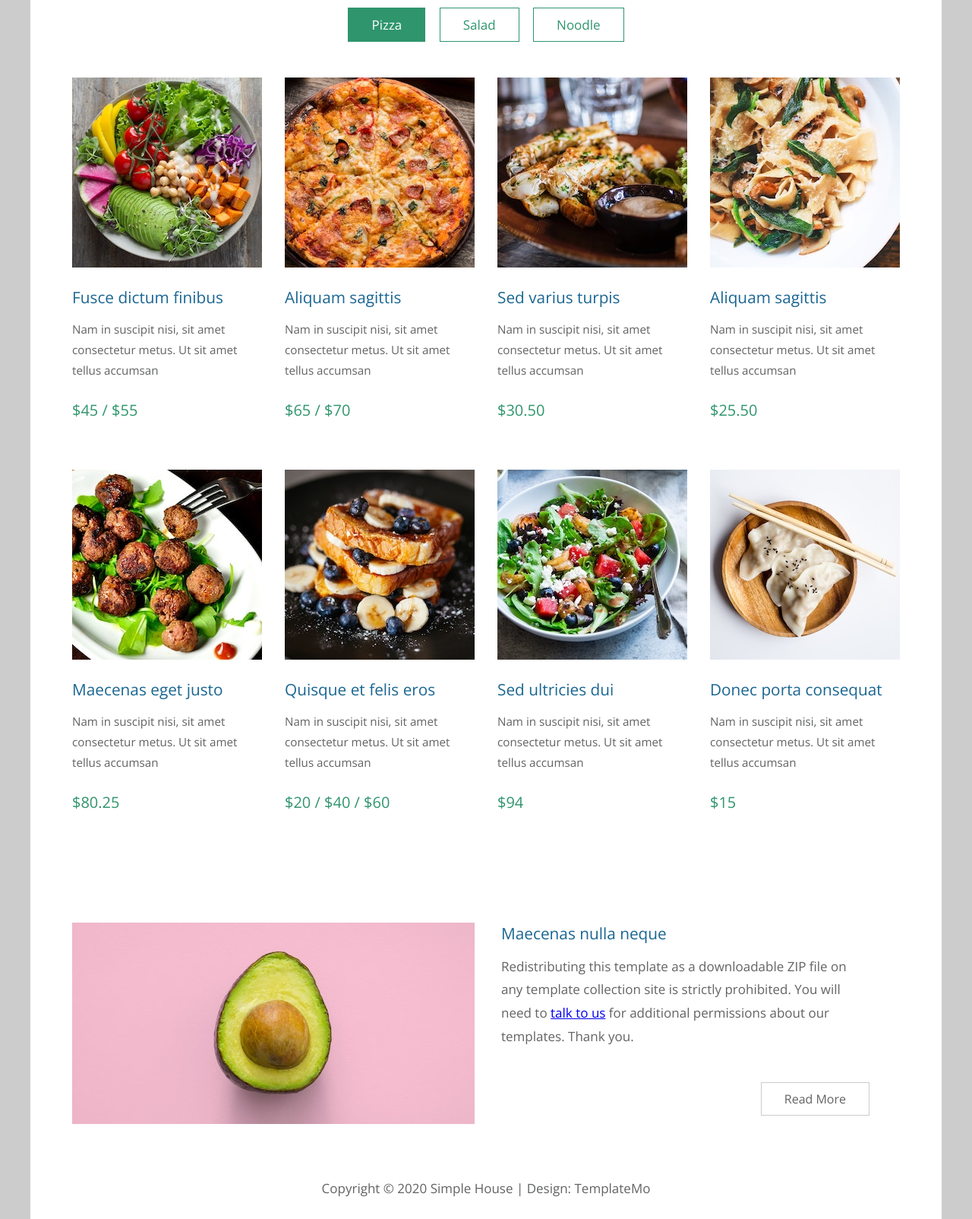
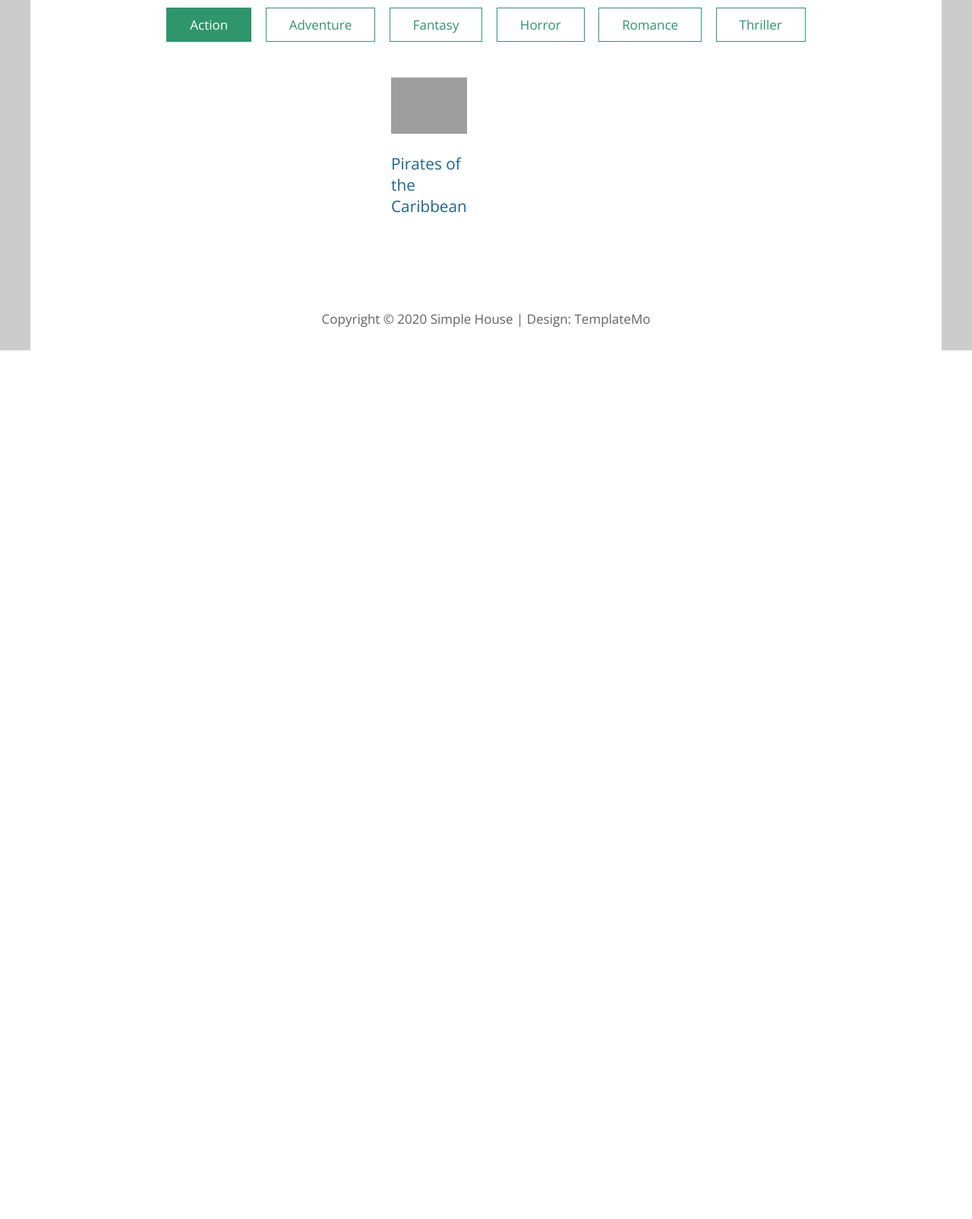
Before and after one commit to Mark128/movie-orders, a Django app: page /movies/ in a window 1280 px wide. Shown: the part 681-2285 px from the top of the page at 76% size. After the commit the page ends 1142 px from the top, so only its background shows below. Run offline with Django 3.2, Linux system fonts and the light colour scheme; data comes from the database, SQL or seed files in the repository; both versions use the stored data as it was after the commit; grey boxes are pictures that could not be loaded.

Commit message:
movie series with images showing on main page

```diff
--- a/movies/admin.py
+++ b/movies/admin.py
@@ -10,8 +10,8 @@ class MoviesAdmin(admin.ModelAdmin):
 
 class SeriesAdmin(admin.ModelAdmin):
     model = Series
-    list_display = ['name', 'description', 'get_genre']
-    fields = ['name', 'description', 'genre']
+    list_display = ['name', 'description', 'get_genre', 'image']
+    fields = ['name', 'description', 'genre', 'image']
 
     def get_genre(self, obj):
         return obj.genre.name
--- a/movies/templates/base.html
+++ b/movies/templates/base.html
@@ -8,6 +8,8 @@
     <title>Movie Order</title>
     <link href="https://fonts.googleapis.com/css?family=Open+Sans:400" rel="stylesheet" />
 	<link href="{% static 'movies/mystyle.css' %}" rel="stylesheet" />
+	<script src="{% static 'movies/js/jquery.min.js' %}"></script>
+	<script src="{% static 'movies/js/parallax.min.js' %}"></script>
 </head>
 
 <body>
@@ -28,9 +30,9 @@
 						</div>
 						<nav class="col-md-6 col-12 tm-nav">
 							<ul class="tm-nav-ul">
-								<li class="tm-nav-li"><a href="index.html" class="tm-nav-link active">Home</a></li>
-								<li class="tm-nav-li"><a href="about.html" class="tm-nav-link">About</a></li>
-								<li class="tm-nav-li"><a href="contact.html" class="tm-nav-link">Contact</a></li>
+								<li class="tm-nav-li"><a href="#" class="tm-nav-link active">Home</a></li>
+								<li class="tm-nav-li"><a href="#" class="tm-nav-link">About</a></li>
+								<li class="tm-nav-li"><a href="#" class="tm-nav-link">Contact</a></li>
 							</ul>
 						</nav>
 					</div>
@@ -46,21 +48,7 @@
             | Design: <a rel="nofollow" href="https://templatemo.com">TemplateMo</a></p>
 		</footer>
 	</div>
-	<script src="{% static 'movies/js/jquery.min.js' %}"></script>
-	<script src="{% static 'movies/js/parallax.min.js' %}"></script>
-	<script>
-		$(document).ready(function(){
-			// Handle click on paging links
-			$('.tm-paging-link').click(function(e){
-				e.preventDefault();
 
-				var page = $(this).text().toLowerCase();
-				$('.tm-gallery-page').addClass('hidden');
-				$('#tm-gallery-page-' + page).removeClass('hidden');
-				$('.tm-paging-link').removeClass('active');
-				$(this).addClass("active");
-			});
-		});
-	</script>
+
 </body>
 </html>
--- a/movies/templates/movies/all-movies.html
+++ /dev/null
@@ -1,275 +0,0 @@
-{% extends "base.html" %}
-{% load static %}
-{% block content %}
-<main>
-    <header class="row tm-welcome-section">
-        <h2 class="col-12 text-center tm-section-title">Movie Orders</h2>
-        <p class="col-12 text-center">Your Quick Access to Popular Movie Series Orders<</p>
-    </header>
-
-    <div class="tm-paging-links">
-        <nav>
-            <ul>
-                <li class="tm-paging-item"><a href="#" class="tm-paging-link active">Pizza</a></li>
-                <li class="tm-paging-item"><a href="#" class="tm-paging-link">Salad</a></li>
-                <li class="tm-paging-item"><a href="#" class="tm-paging-link">Noodle</a></li>
-            </ul>
-        </nav>
-    </div>
-
-    <!-- Gallery -->
-    <div class="row tm-gallery">
-        <!-- gallery page 1 -->
-        <div id="tm-gallery-page-pizza" class="tm-gallery-page">
-            <article class="col-lg-3 col-md-4 col-sm-6 col-12 tm-gallery-item">
-                <figure>
-                    <img src="img/gallery/01.jpg" alt="Image" class="img-fluid tm-gallery-img"/>
-                    <figcaption>
-                        <h4 class="tm-gallery-title">Fusce dictum finibus</h4>
-                        <p class="tm-gallery-description">Nam in suscipit nisi, sit amet consectetur metus. Ut sit amet
-                            tellus accumsan</p>
-                        <p class="tm-gallery-price">$45 / $55</p>
-                    </figcaption>
-                </figure>
-            </article>
-            <article class="col-lg-3 col-md-4 col-sm-6 col-12 tm-gallery-item">
-                <figure>
-                    <img src="img/gallery/02.jpg" alt="Image" class="img-fluid tm-gallery-img"/>
-                    <figcaption>
-                        <h4 class="tm-gallery-title">Aliquam sagittis</h4>
-                        <p class="tm-gallery-description">Nam in suscipit nisi, sit amet consectetur metus. Ut sit amet
-                            tellus accumsan</p>
-                        <p class="tm-gallery-price">$65 / $70</p>
-                    </figcaption>
-                </figure>
-            </article>
-            <article class="col-lg-3 col-md-4 col-sm-6 col-12 tm-gallery-item">
-                <figure>
-                    <img src="img/gallery/03.jpg" alt="Image" class="img-fluid tm-gallery-img"/>
-                    <figcaption>
-                        <h4 class="tm-gallery-title">Sed varius turpis</h4>
-                        <p class="tm-gallery-description">Nam in suscipit nisi, sit amet consectetur metus. Ut sit amet
-                            tellus accumsan</p>
-                        <p class="tm-gallery-price">$30.50</p>
-                    </figcaption>
-                </figure>
-            </article>
-            <article class="col-lg-3 col-md-4 col-sm-6 col-12 tm-gallery-item">
-                <figure>
-                    <img src="img/gallery/04.jpg" alt="Image" class="img-fluid tm-gallery-img"/>
-                    <figcaption>
-                        <h4 class="tm-gallery-title">Aliquam sagittis</h4>
-                        <p class="tm-gallery-description">Nam in suscipit nisi, sit amet consectetur metus. Ut sit amet
-                            tellus accumsan</p>
-                        <p class="tm-gallery-price">$25.50</p>
-                    </figcaption>
-                </figure>
-            </article>
-            <article class="col-lg-3 col-md-4 col-sm-6 col-12 tm-gallery-item">
-                <figure>
-                    <img src="img/gallery/05.jpg" alt="Image" class="img-fluid tm-gallery-img"/>
-                    <figcaption>
-                        <h4 class="tm-gallery-title">Maecenas eget justo</h4>
-                        <p class="tm-gallery-description">Nam in suscipit nisi, sit amet consectetur metus. Ut sit amet
-                            tellus accumsan</p>
-                        <p class="tm-gallery-price">$80.25</p>
-                    </figcaption>
-                </figure>
-            </article>
-            <article class="col-lg-3 col-md-4 col-sm-6 col-12 tm-gallery-item">
-                <figure>
-                    <img src="img/gallery/06.jpg" alt="Image" class="img-fluid tm-gallery-img"/>
-                    <figcaption>
-                        <h4 class="tm-gallery-title">Quisque et felis eros</h4>
-                        <p class="tm-gallery-description">Nam in suscipit nisi, sit amet consectetur metus. Ut sit amet
-                            tellus accumsan</p>
-                        <p class="tm-gallery-price">$20 / $40 / $60</p>
-                    </figcaption>
-                </figure>
-            </article>
-            <article class="col-lg-3 col-md-4 col-sm-6 col-12 tm-gallery-item">
-                <figure>
-                    <img src="img/gallery/07.jpg" alt="Image" class="img-fluid tm-gallery-img"/>
-                    <figcaption>
-                        <h4 class="tm-gallery-title">Sed ultricies dui</h4>
-                        <p class="tm-gallery-description">Nam in suscipit nisi, sit amet consectetur metus. Ut sit amet
-                            tellus accumsan</p>
-                        <p class="tm-gallery-price">$94</p>
-                    </figcaption>
-                </figure>
-            </article>
-            <article class="col-lg-3 col-md-4 col-sm-6 col-12 tm-gallery-item">
-                <figure>
-                    <img src="img/gallery/08.jpg" alt="Image" class="img-fluid tm-gallery-img"/>
-                    <figcaption>
-                        <h4 class="tm-gallery-title">Donec porta consequat</h4>
-                        <p class="tm-gallery-description">Nam in suscipit nisi, sit amet consectetur metus. Ut sit amet
-                            tellus accumsan</p>
-                        <p class="tm-gallery-price">$15</p>
-                    </figcaption>
-                </figure>
-            </article>
-        </div> <!-- gallery page 1 -->
-
-        <!-- gallery page 2 -->
-        <div id="tm-gallery-page-salad" class="tm-gallery-page hidden">
-            <article class="col-lg-3 col-md-4 col-sm-6 col-12 tm-gallery-item">
-                <figure>
-                    <img src="img/gallery/04.jpg" alt="Image" class="img-fluid tm-gallery-img"/>
-                    <figcaption>
-                        <h4 class="tm-gallery-title">Salad Menu One</h4>
-                        <p class="tm-gallery-description">Proin eu velit egestas, viverra sapien eget, consequat nunc.
-                            Vestibulum tristique</p>
-                        <p class="tm-gallery-price">$25</p>
-                    </figcaption>
-                </figure>
-            </article>
-            <article class="col-lg-3 col-md-4 col-sm-6 col-12 tm-gallery-item">
-                <figure>
-                    <img src="img/gallery/03.jpg" alt="Image" class="img-fluid tm-gallery-img"/>
-                    <figcaption>
-                        <h4 class="tm-gallery-title">Second Title Salad</h4>
-                        <p class="tm-gallery-description">Proin eu velit egestas, viverra sapien eget, consequat nunc.
-                            Vestibulum tristique</p>
-                        <p class="tm-gallery-price">$30</p>
-                    </figcaption>
-                </figure>
-            </article>
-            <article class="col-lg-3 col-md-4 col-sm-6 col-12 tm-gallery-item">
-                <figure>
-                    <img src="img/gallery/05.jpg" alt="Image" class="img-fluid tm-gallery-img"/>
-                    <figcaption>
-                        <h4 class="tm-gallery-title">Third Salad Item</h4>
-                        <p class="tm-gallery-description">Proin eu velit egestas, viverra sapien eget, consequat nunc.
-                            Vestibulum tristique</p>
-                        <p class="tm-gallery-price">$45</p>
-                    </figcaption>
-                </figure>
-            </article>
-            <article class="col-lg-3 col-md-4 col-sm-6 col-12 tm-gallery-item">
-                <figure>
-                    <img src="img/gallery/01.jpg" alt="Image" class="img-fluid tm-gallery-img"/>
-                    <figcaption>
-                        <h4 class="tm-gallery-title">Superior Salad</h4>
-                        <p class="tm-gallery-description">Proin eu velit egestas, viverra sapien eget, consequat nunc.
-                            Vestibulum tristique</p>
-                        <p class="tm-gallery-price">$50</p>
-                    </figcaption>
-                </figure>
-            </article>
-            <article class="col-lg-3 col-md-4 col-sm-6 col-12 tm-gallery-item">
-                <figure>
-                    <img src="img/gallery/08.jpg" alt="Image" class="img-fluid tm-gallery-img"/>
-                    <figcaption>
-                        <h4 class="tm-gallery-title">Sed ultricies dui</h4>
-                        <p class="tm-gallery-description">Proin eu velit egestas, viverra sapien eget, consequat nunc.
-                            Vestibulum tristique</p>
-                        <p class="tm-gallery-price">$55 / $60</p>
-                    </figcaption>
-                </figure>
-            </article>
-            <article class="col-lg-3 col-md-4 col-sm-6 col-12 tm-gallery-item">
-                <figure>
-                    <img src="img/gallery/07.jpg" alt="Image" class="img-fluid tm-gallery-img"/>
-                    <figcaption>
-                        <h4 class="tm-gallery-title">Maecenas eget justo</h4>
-                        <p class="tm-gallery-description">Proin eu velit egestas, viverra sapien eget, consequat nunc.
-                            Vestibulum tristique</p>
-                        <p class="tm-gallery-price">$75</p>
-                    </figcaption>
-                </figure>
-            </article>
-        </div> <!-- gallery page 2 -->
-
-        <!-- gallery page 3 -->
-        <div id="tm-gallery-page-noodle" class="tm-gallery-page hidden">
-            <article class="col-lg-3 col-md-4 col-sm-6 col-12 tm-gallery-item">
-                <figure>
-                    <img src="img/gallery/08.jpg" alt="Image" class="img-fluid tm-gallery-img"/>
-                    <figcaption>
-                        <h4 class="tm-gallery-title">Noodle One</h4>
-                        <p class="tm-gallery-description">Orci varius natoque penatibus et magnis dis parturient montes,
-                            nascetur ridiculus mus.</p>
-                        <p class="tm-gallery-price">$12.50</p>
-                    </figcaption>
-                </figure>
-            </article>
-            <article class="col-lg-3 col-md-4 col-sm-6 col-12 tm-gallery-item">
-                <figure>
-                    <img src="img/gallery/07.jpg" alt="Image" class="img-fluid tm-gallery-img"/>
-                    <figcaption>
-                        <h4 class="tm-gallery-title">Noodle Second</h4>
-                        <p class="tm-gallery-description">Orci varius natoque penatibus et magnis dis parturient montes,
-                            nascetur ridiculus mus.</p>
-                        <p class="tm-gallery-price">$15.50</p>
-                    </figcaption>
-                </figure>
-            </article>
-            <article class="col-lg-3 col-md-4 col-sm-6 col-12 tm-gallery-item">
-                <figure>
-                    <img src="img/gallery/06.jpg" alt="Image" class="img-fluid tm-gallery-img"/>
-                    <figcaption>
-                        <h4 class="tm-gallery-title">Third Soft Noodle</h4>
-                        <p class="tm-gallery-description">Orci varius natoque penatibus et magnis dis parturient montes,
-                            nascetur ridiculus mus.</p>
-                        <p class="tm-gallery-price">$20.50</p>
-                    </figcaption>
-                </figure>
-            </article>
-            <article class="col-lg-3 col-md-4 col-sm-6 col-12 tm-gallery-item">
-                <figure>
-                    <img src="img/gallery/05.jpg" alt="Image" class="img-fluid tm-gallery-img"/>
-                    <figcaption>
-                        <h4 class="tm-gallery-title">Aliquam sagittis</h4>
-                        <p class="tm-gallery-description">Orci varius natoque penatibus et magnis dis parturient montes,
-                            nascetur ridiculus mus.</p>
-                        <p class="tm-gallery-price">$30.25</p>
-                    </figcaption>
-                </figure>
-            </article>
-            <article class="col-lg-3 col-md-4 col-sm-6 col-12 tm-gallery-item">
-                <figure>
-                    <img src="img/gallery/04.jpg" alt="Image" class="img-fluid tm-gallery-img"/>
-                    <figcaption>
-                        <h4 class="tm-gallery-title">Maecenas eget justo</h4>
-                        <p class="tm-gallery-description">Orci varius natoque penatibus et magnis dis parturient montes,
-                            nascetur ridiculus mus.</p>
-                        <p class="tm-gallery-price">$35.50</p>
-                    </figcaption>
-                </figure>
-            </article>
-            <article class="col-lg-3 col-md-4 col-sm-6 col-12 tm-gallery-item">
-                <figure>
-                    <img src="img/gallery/03.jpg" alt="Image" class="img-fluid tm-gallery-img"/>
-                    <figcaption>
-                        <h4 class="tm-gallery-title">Quisque et felis eros</h4>
-                        <p class="tm-gallery-description">Orci varius natoque penatibus et magnis dis parturient montes,
-                            nascetur ridiculus mus.</p>
-                        <p class="tm-gallery-price">$40.50</p>
-                    </figcaption>
-                </figure>
-            </article>
-
-        </div> <!-- gallery page 3 -->
-    </div>
-    <div class="tm-section tm-container-inner">
-        <div class="row">
-            <div class="col-md-6">
-                <figure class="tm-description-figure">
-                    <img src="img/img-01.jpg" alt="Image" class="img-fluid"/>
-                </figure>
-            </div>
-            <div class="col-md-6">
-                <div class="tm-description-box">
-                    <h4 class="tm-gallery-title">Maecenas nulla neque</h4>
-                    <p class="tm-mb-45">Redistributing this template as a downloadable ZIP file on any template
-                        collection site is strictly prohibited. You will need to <a rel="nofollow"
-                                                                                    href="https://templatemo.com/contact">talk
-                            to us</a> for additional permissions about our templates. Thank you.</p>
-                    <a href="about.html" class="tm-btn tm-btn-default tm-right">Read More</a>
-                </div>
-            </div>
-        </div>
-    </div>
-</main>
-{% endblock content %}
--- /dev/null
+++ b/movies/templates/movies/series.html
@@ -0,0 +1,61 @@
+{% extends 'base.html' %}
+{% load static %}
+{% block content %}
+<main>
+    <header class='row tm-welcome-section'>
+        <h2 class='col-12 text-center tm-section-title'>Movie Orders</h2>
+        <p class='col-12 text-center'>Your Quick Access to Popular Movie Series Orders</p>
+    </header>
+
+    <div class='tm-paging-links'>
+        <nav>
+            <ul>
+                {% for genre in genres %}
+                <li class='tm-paging-item'><a href='#' class='tm-paging-link{% if forloop.counter0 == 0 %} active{% endif %}'>{{genre.name}}</a></li>
+                {% endfor %}
+            </ul>
+        </nav>
+    </div>
+
+
+    <!-- Gallery -->
+    <div class='row tm-gallery'>
+        <!-- gallery page 1 -->
+        {% for genre in genres %}
+        <div id='tm-gallery-page-{{genre.name|lower}}' class='tm-gallery-page {% if forloop.counter0 > 0 %}hidden{% endif%}' >
+            {% for s in series %}
+            {% if s.genre == genre %}
+            <article class='col-lg-3 col-md-4 col-sm-6 col-12 tm-gallery-item'>
+                <figure>
+                    {% if s.image %}
+                    <img src='{% static s.image %}' alt='Image' class='img-fluid tm-gallery-img'/>
+                    {% endif %}
+                    <figcaption>
+                        <h4 class='tm-gallery-title'>{{s.name}}</h4>
+<!--                        <p class='tm-gallery-price'>2000-2020</p>-->
+                    </figcaption>
+                </figure>
+            </article>
+            {% endif %}
+            {% endfor %}
+        </div> <!-- gallery page 1 -->
+        {% endfor %}
+        <!-- gallery page 2 -->
+    </div>
+</main>
+<script>
+		$(document).ready(function(){
+			// Handle click on paging links
+			$('.tm-paging-link').click(function(e){
+				e.preventDefault();
+
+				var page = $(this).text().toLowerCase();
+				console.log(page);
+				$('.tm-gallery-page').addClass('hidden');
+				$('#tm-gallery-page-' + page).removeClass('hidden');
+				$('.tm-paging-link').removeClass('active');
+				$(this).addClass("active");
+			});
+		});
+	</script>
+{% endblock content %}
--- a/movies/urls.py
+++ b/movies/urls.py
@@ -3,7 +3,7 @@ from . import views
 
 app_name = 'movies'
 urlpatterns = [
-    path('', views.all_movies, name='index'),
-    path('all-movies/', views.all_movies, name='all-movies'),
+    path('', views.series, name='index'),
+    path('all-movies/', views.series, name='all-movies'),
     path('<int:movie_id>/', views.details, name='details')
 ]
--- a/movies/views.py
+++ b/movies/views.py
@@ -1,16 +1,20 @@
 from django.http import HttpResponse, Http404
 from django.shortcuts import render
 
-from movies.models import Movie
+from movies.models import Movie, Series, Genre
 
 
-def all_movies(request):
-    movie_list = Movie.objects.all().order_by('name')
+def series(request):
+    series_list = Series.objects.all().order_by('name')
+
+    genres = Genre.objects.all().order_by('name')
     output = {
-        'movies': movie_list
+        'genres': genres,
+        'series': series_list
     }
+    # TODO: get from-to date for whole series
 
-    return render(request, 'movies/all-movies.html', output)
+    return render(request, 'movies/series.html', output)
 
 
 def details(request, movie_id):
```
Also changed, not shown: movies/models.py (+11 -5 lines), db.sqlite3.
